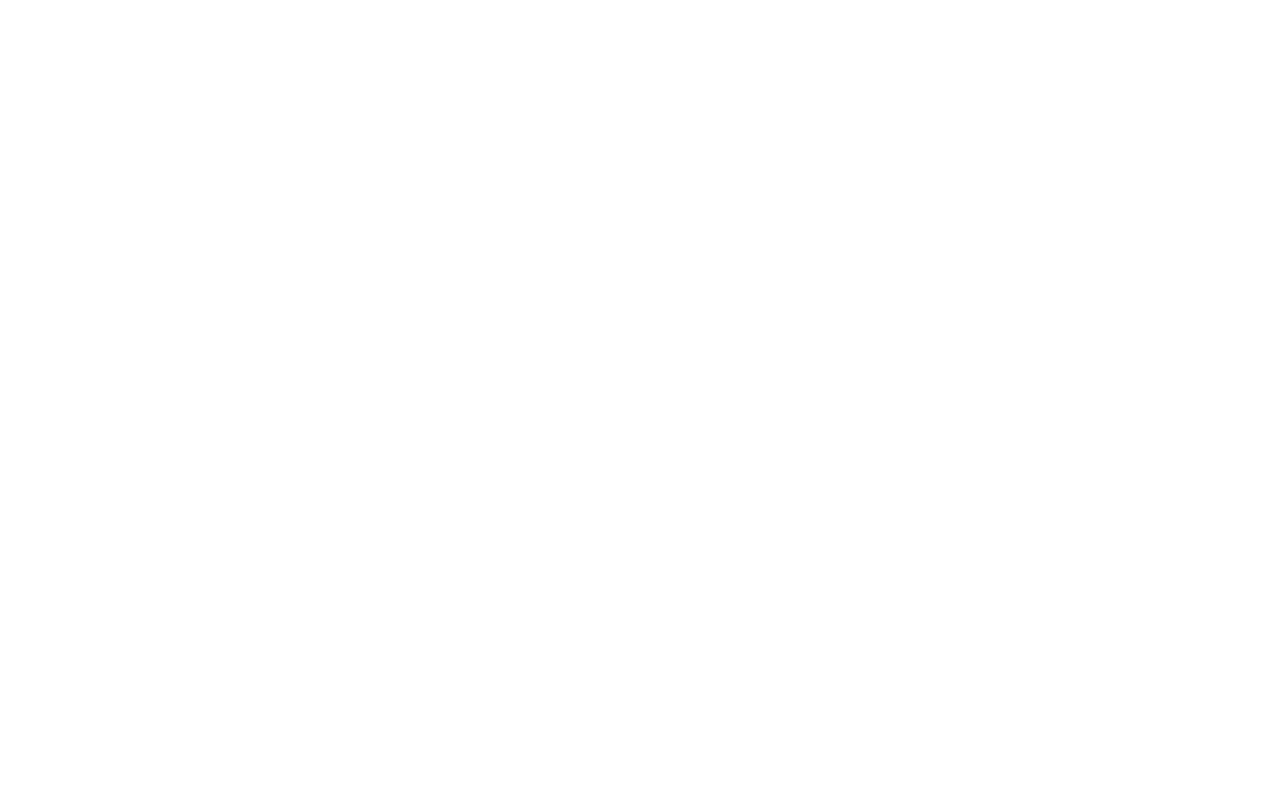
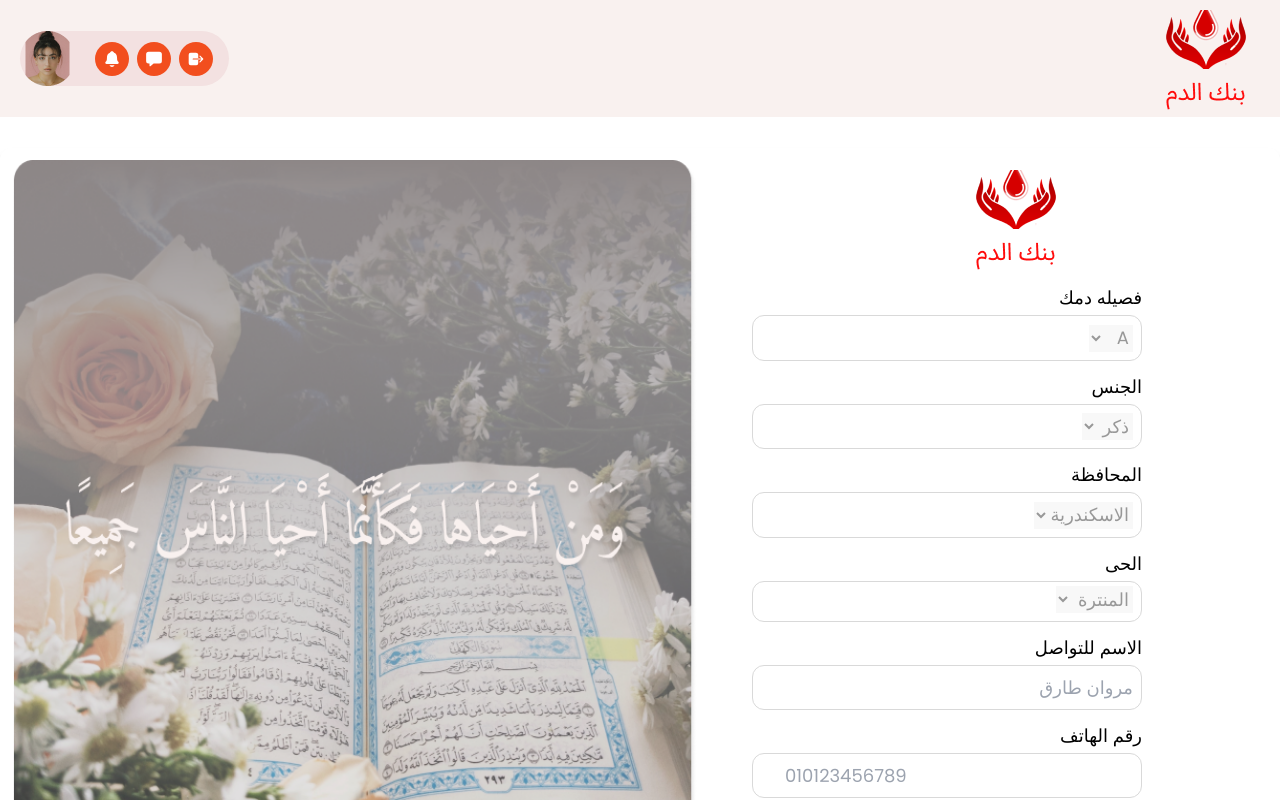
Before and after one commit to 1FaresKhalil/bloodBank, a React (Create React App) app in the folder Frontend/: page /home/donor in a window 1280 px wide. Before the commit this address had no page. Shown: the top 800 px of the page. Built offline with nearby package versions, Linux system fonts and the light colour scheme.

Commit message:
needblood and donor

```diff
--- a/Frontend/src/App.js
+++ b/Frontend/src/App.js
@@ -3,7 +3,8 @@
 import LandingPage from "./Components/Pages/LandingPage";
 import SignIn from "./Components/Pages/SignIn";
 import SignUp from "./Components/Pages/SignUp";
-
+import Donor from "./Components/Pages/Donor"
+import NeedBlood from './Components/Pages/NeedBlood'
 const App = () => {
   return (
     <BrowserRouter>
@@ -12,6 +13,8 @@
         <Route path="sign-up" element={<SignUp />} />
         <Route path="sign-in" element={<SignIn />} />
         <Route path="home" element={<Home />} />
+        <Route path="/home/donor" element={<Donor/>}/>
+        <Route path="/home/needblood" element={<NeedBlood/>}/>
       </Routes>
     </BrowserRouter>
   );
--- a/Frontend/src/Components/Layouts/HomeContent.js
+++ b/Frontend/src/Components/Layouts/HomeContent.js
@@ -28,6 +28,7 @@
     ما عبر إدخال بعض النوادر
     أو الكلمات العشوائية`}
         buttonText={`ابحث عن متبرع`}
+        path={'needblood'}
       />
       <HomeCard
         bg={health}
@@ -48,6 +49,7 @@
     ما عبر إدخال بعض النوادر
     أو الكلمات العشوائية`}
         buttonText={`تبرع الان`}
+        path={"donor"}
       />
     </div>
   );
--- /dev/null
+++ b/Frontend/src/Components/Pages/Donor.js
@@ -0,0 +1,109 @@
+import React from "react";
+import Navbar from "../UI/Navbar";
+import Footer from "../UI/Footer";
+import DonorImage from "../../Assets/images/donorImage.png";
+import Logo from "../../Assets/images/Logo.png";
+
+function Donor() {
+  return (
+    <div id="donor">
+      <Navbar />
+      <div className="container flex justify-center lg:justify-between mx-auto mt-[31px] shadow-md pb-[43px] pt-3 pl-3 rounded-xl  ">
+        <form className="lg:w-5/12 w-[90%]" action="">
+          <div className="text-center">
+            <img className="m-auto" src={Logo} alt="logo" />
+          </div>
+          <div className="wrapper lg:mr-[138px] pt-[7px] text-[18px]">
+            <div>
+              <label htmlFor="blood">فصيله دمك</label>
+              <div className="p-[8px] border-[#D9D9D9] border-solid border-[1px] rounded-xl py-2 mt-1">
+                <select className="opacity-[40%]" name="blood" id="blood">
+                  <option value="A">A</option>
+                  <option value="B">B</option>
+                  <option value="AB">AB</option>
+                  <option value="O">O</option>
+                </select>
+              </div>
+            </div>
+            <div className="mt-3">
+              <label htmlFor="gender">الجنس</label>
+              <div className="p-[8px] border-[#D9D9D9] border-solid border-[1px] rounded-xl py-2 mt-1">
+                <select className="opacity-[40%]" name="gender" id="gender">
+                  <option value="man">ذكر</option>
+                  <option value="woman">انثى</option>
+                </select>
+              </div>
+            </div>
+            <div className="mt-3">
+              <label htmlFor="city">المحافظة</label>
+              <div className="p-[8px] border-[#D9D9D9] border-solid border-[1px] rounded-xl py-2 mt-1">
+                <select className="opacity-[40%]" name="city" id="city">
+                <option value="Alexandria">الاسكندرية</option>
+                  <option value="cairo">القاهرة</option>
+                  <option value="Alexandria">الاسكندرية</option>
+                  <option value="cairo">القاهرة</option>
+                  <option value="Alexandria">الاسكندرية</option>
+                  <option value="cairo">القاهرة</option>
+                  <option value="Alexandria">الاسكندرية</option>
+                  <option value="cairo">القاهرة</option>
+                  <option value="Alexandria">الاسكندرية</option>
+                  <option value="cairo">القاهرة</option>
+
+                </select>
+              </div>
+            </div>
+            <div className="mt-3">
+              <label
+                htmlFor="Neighborhood
+"
+              >
+                الحى
+              </label>
+              <div className="p-[8px] border-[#D9D9D9] border-solid border-[1px] rounded-xl pt-1 mt-1">
+                <select
+                  className="opacity-[40%]"
+                  name="Neighborhood
+"
+                  id="Neighborhood
+                  "
+                >
+                  <option value="Almontazah">المنترة</option>
+                  <option value="Agami">العجمى</option>
+                  <option value="Almontazah">المنترة</option>
+                  <option value="Agami">العجمى</option>
+                  <option value="Almontazah">المنترة</option>
+                  <option value="Agami">العجمى</option>
+                  <option value="Almontazah">المنترة</option>
+                  <option value="Agami">العجمى</option>
+                  <option value="Almontazah">المنترة</option>
+                  <option value="Agami">العجمى</option>
+                  <option value="Almontazah">المنترة</option>
+                  <option value="Agami">العجمى</option>
+                </select>
+              </div>
+            </div>
+            <div className="mt-3">
+              <label htmlFor="donorName">الاسم للتواصل</label>
+              <div className="p-[8px] border-[#D9D9D9] border-solid border-[1px] rounded-xl py-2 mt-1">
+                <input id="donorName" type="text" name="donorName" placeholder="مروان طارق" />
+              </div>
+            </div>
+            <div className="mt-3">
+              <label htmlFor="MobileNumber">رقم الهاتف</label>
+              <div className="p-[8px] border-[#D9D9D9] border-solid border-[1px] rounded-xl py-2 mt-1">
+                <input id="MobileNumber" type={"tel"} placeholder="010123456789" name="teleNumber"/>
+              </div>
+            </div>
+            <button className="w-full bg-red-500 py-[11px] rounded-[20px] text-white mt-10" type="submit">حفظ</button>
+          </div>
+        </form>
+        <div className="lg:w-[54%] lg:block hidden">
+          <img className="w-full h-full" src={DonorImage} alt="DonorImage" />
+        </div>
+      </div>
+      <Footer/>
+    </div>
+  );
+}
+
+export default Donor;
--- /dev/null
+++ b/Frontend/src/Components/Pages/NeedBlood.js
@@ -0,0 +1,86 @@
+import React from "react";
+import Navbar from "../UI/Navbar";
+import Logo from "../../Assets/images/Logo.png";
+import Footer from "../UI/Footer";
+function NeedBlood() {
+  return (
+    <div id="Need-blood">
+      <Navbar />
+      <div className="container mx-auto min-h-[749px] shadow-md rounded-[10px] flex justify-center pt-[117px]">
+        <form action="">
+          <div className="text-center">
+            <img className="m-auto" src={Logo} alt="logo" />
+          </div>
+          <div className="mt-8">
+            <label className="text-center w-full block" htmlFor="blood">
+              فصيله الدم اللي تحتاج اليها
+            </label>
+            <div className="p-[8px] border-[#D9D9D9] border-solid border-[1px] rounded-xl py-2 mt-1 w-[318px] max-w-full">
+              <select className="opacity-[40%]" name="blood" id="blood">
+                <option value="A">A</option>
+                <option value="B">B</option>
+                <option value="AB">AB</option>
+                <option value="O">O</option>
+              </select>
+            </div>
+          </div>
+          <div className="mt-3">
+            <label className="text-center w-full block" htmlFor="city">المحافظة</label>
+            <div className="p-[8px] border-[#D9D9D9] border-solid border-[1px] rounded-xl py-2 mt-1">
+              <select className="opacity-[40%]" name="city" id="city">
+                <option value="Alexandria">الاسكندرية</option>
+                <option value="cairo">القاهرة</option>
+                <option value="Alexandria">الاسكندرية</option>
+                <option value="cairo">القاهرة</option>
+                <option value="Alexandria">الاسكندرية</option>
+                <option value="cairo">القاهرة</option>
+                <option value="Alexandria">الاسكندرية</option>
+                <option value="cairo">القاهرة</option>
+                <option value="Alexandria">الاسكندرية</option>
+                <option value="cairo">القاهرة</option>
+                <option value="Alexandria">الاسكندرية</option>
+                <option value="cairo">القاهرة</option>
+                <option value="Alexandria">الاسكندرية</option>
+                <option value="cairo">القاهرة</option>
+              </select>
+            </div>
+          </div>
+          <div className="mt-3 mb-8">
+              <label className="text-center w-full block"
+                htmlFor="Neighborhood
+"
+              >
+                الحى
+              </label>
+              <div className="p-[8px] border-[#D9D9D9] border-solid border-[1px] rounded-xl pt-1 mt-1">
+                <select
+                  className="opacity-[40%]"
+                  name="Neighborhood
+"
+                  id="Neighborhood
+                  "
+                >
+                  <option value="Almontazah">المنترة</option>
+                  <option value="Agami">العجمى</option>
+                  <option value="Almontazah">المنترة</option>
+                  <option value="Agami">العجمى</option>
+                  <option value="Almontazah">المنترة</option>
+                  <option value="Agami">العجمى</option>
+                  <option value="Almontazah">المنترة</option>
+                  <option value="Agami">العجمى</option>
+                  <option value="Almontazah">المنترة</option>
+                  <option value="Agami">العجمى</option>
+                  <option value="Almontazah">المنترة</option>
+                  <option value="Agami">العجمى</option>
+                </select>
+              </div>
+            </div>
+            <button className="block mx-auto bg-red-500 py-[6px] px-[29px] rounded-[20px] text-white mt-10" type="submit">بحث</button>
+        </form>
+      </div>
+      <Footer/>
+    </div>
+  );
+}
+
+export default NeedBlood;
--- a/Frontend/src/Components/UI/HomeCard.js
+++ b/Frontend/src/Components/UI/HomeCard.js
@@ -1,3 +1,5 @@
+import { Link } from "react-router-dom";
+
 const HomeCard = (props) => {
   return (
     <div
@@ -10,9 +12,11 @@
       <p className="text-2xl text-[#F9F1EF]  mb-32 lg:mb-20 mt-32 lg:mt-0">
         {props.description}
       </p>
+      <Link to={props.path}>
       <button className="contained-btn border-none rounded-[20px] text-2xl font-semibold py-3 px-6 mb-5">
         {props.buttonText}
       </button>
+      </Link>
     </div>
   );
 };
--- a/Frontend/src/Components/UI/Navbar.js
+++ b/Frontend/src/Components/UI/Navbar.js
@@ -9,7 +9,8 @@
   const [clicked, setClicked] = useState(false);
   const animateAos = !clicked ? props["data-aos"] : "";
   return (
-    <nav
+    <div className="bg-[#F9F1EF]">
+      <nav
       data-aos={animateAos}
       className={`lg:h-auto lg:container px-5 flex mx-auto pt-1 pb-6 rounded-xl lg:py-0 items-center justify-between w-full text-lg text-gray-700 `}
     >
@@ -53,6 +54,7 @@
         </div>
       </div>
     </nav>
+    </div>
   );
 };
 
--- a/Frontend/src/index.css
+++ b/Frontend/src/index.css
@@ -35,3 +35,7 @@
     @apply bg-red-700 transition;
   }
 }
+input{
+  border: none;
+  outline: none;
+}
--- a/Frontend/src/index.js
+++ b/Frontend/src/index.js
@@ -2,6 +2,8 @@
 import ReactDOM from "react-dom/client";
 import "./index.css";
 import App from "./App";
+import "flowbite";
+
 
 const root = ReactDOM.createRoot(document.getElementById("root"));
 root.render(
--- a/Frontend/tailwind.config.js
+++ b/Frontend/tailwind.config.js
@@ -1,6 +1,6 @@
 /** @type {import('tailwindcss').Config} */
 module.exports = {
-  content: ["./src/**/*.{js,jsx,ts,tsx}"],
+  content: ["./src/**/*.{js,jsx,ts,tsx}"  , 'node_modules/flowbite-react/**/*.{js,jsx,ts,tsx}'],
   theme: {
     fontFamily: {
       Poppins: ["Poppins", "sans-serif"],
--- /dev/null
+++ b/package.json
@@ -0,0 +1,6 @@
+{
+  "dependencies": {
+    "flowbite": "^1.5.3",
+    "flowbite-react": "^0.1.11"
+  }
+}
```
Also changed, not shown: Frontend/package.json (line endings or trailing spaces), Frontend/src/Assets/images/donorImage.png (added), 1 other file (tests, documents, lock files or other folders).
